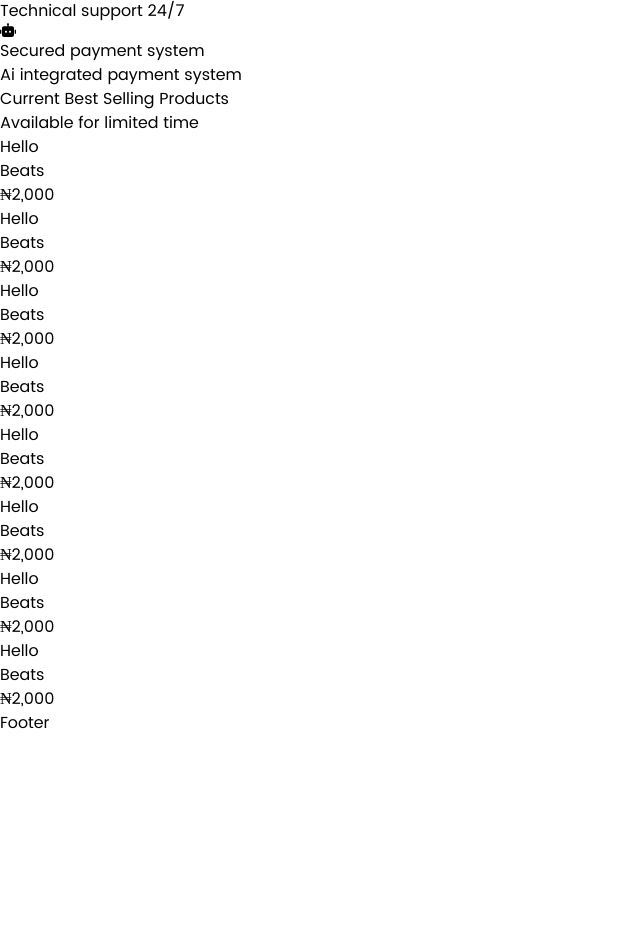
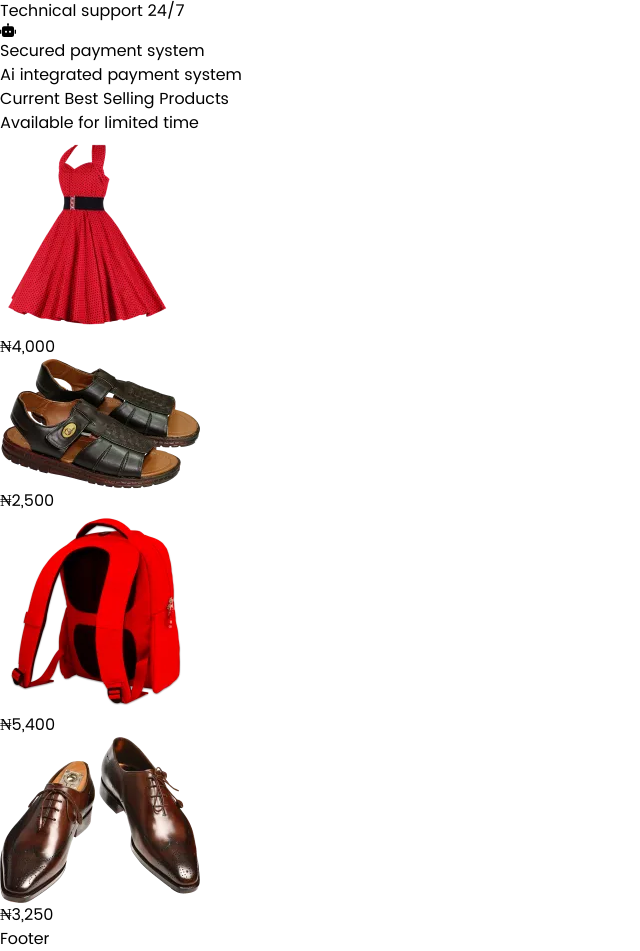
Before and after one commit to FrancisUzoigwe/AfriHacks2023-Mace, a React (Vite) app in the folder AfriHack_fe/: page /auth in a window 1280 px wide. Shown: the part 2811-3762 px from the top of the page, without its empty margins (0-640 px from the left). Before the commit the page ends 3546 px from the top, so only its background shows below. Built offline with nearby package versions, Linux system fonts and the light colour scheme.

Commit message:
images working

```diff
--- a/AfriHack_fe/src/components/private/Cards.tsx
+++ b/AfriHack_fe/src/components/private/Cards.tsx
@@ -1,14 +1,20 @@
 import { Fade } from "react-awesome-reveal";
-const Cards = () => {
+
+interface iCard {
+  title?: string;
+  price?: string;
+  Image?: string;
+}
+const Cards: React.FC<iCard> = ({ title, price, Image }) => {
   return (
     <>
       <Fade duration={3000} triggerOnce={true}>
         <div className="flex flex-col h-auto w-auto my-3">
-          <div className=" h-[150px] max-sm:h-[100px] bg-gray-500 rounded-md">
-            Hello
+          <div className=" h-[150px] max-sm:h-[100px] rounded-md">
+            <img src={Image} alt="" className="w-full h-full object-fit" />
           </div>
-          <div className="mt-1">Beats</div>
-          <div className="mt-1 font-bold text-red-500">₦2,000</div>
+          <div className="mt-1">{title}</div>
+          <div className="mt-1 font-bold text-red-500">₦{price}</div>
         </div>
       </Fade>
     </>
--- a/AfriHack_fe/src/pages/auth/LandingScreen.tsx
+++ b/AfriHack_fe/src/pages/auth/LandingScreen.tsx
@@ -177,14 +177,10 @@ const LandingScreen = () => {
       </Fade>
       <div className="w-full  mt-3 flex justify-center items-center">
         <div className="w-[90%] grid grid-cols-4 gap-10 max-md:grid-cols-3 max-sm:grid-cols-2 ">
-          <Cards />
-          <Cards />
-          <Cards />
-          <Cards />
-          <Cards />
-          <Cards />
-          <Cards />
-          <Cards />
+          <Cards Image={gown} price="4,000"/>
+          <Cards Image={sandal} price="2,500"/>
+          <Cards Image={bag}  price="5,400"/>
+          <Cards Image={image} price="3,250"/>
         </div>
       </div>
     </div>
```
